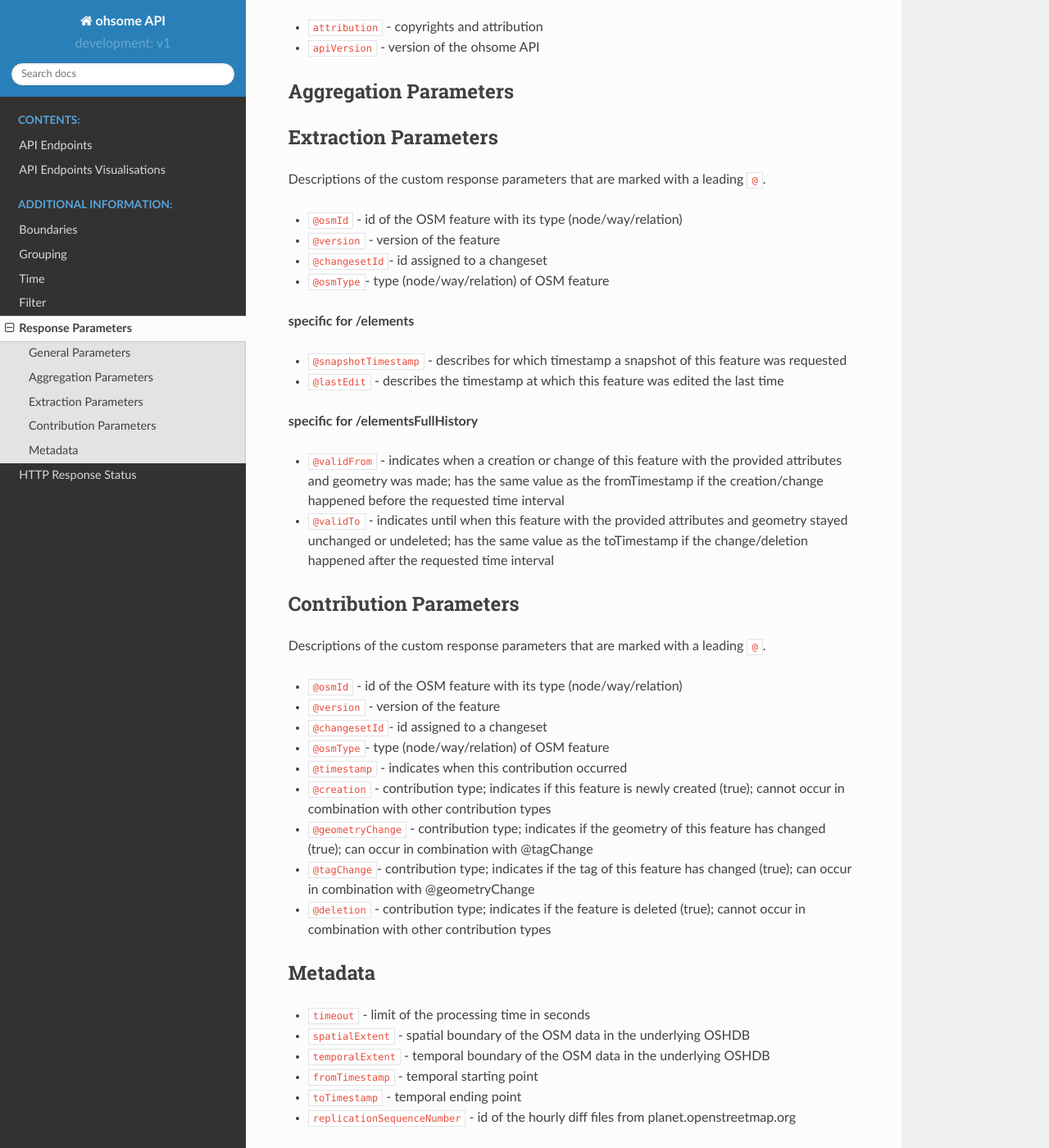
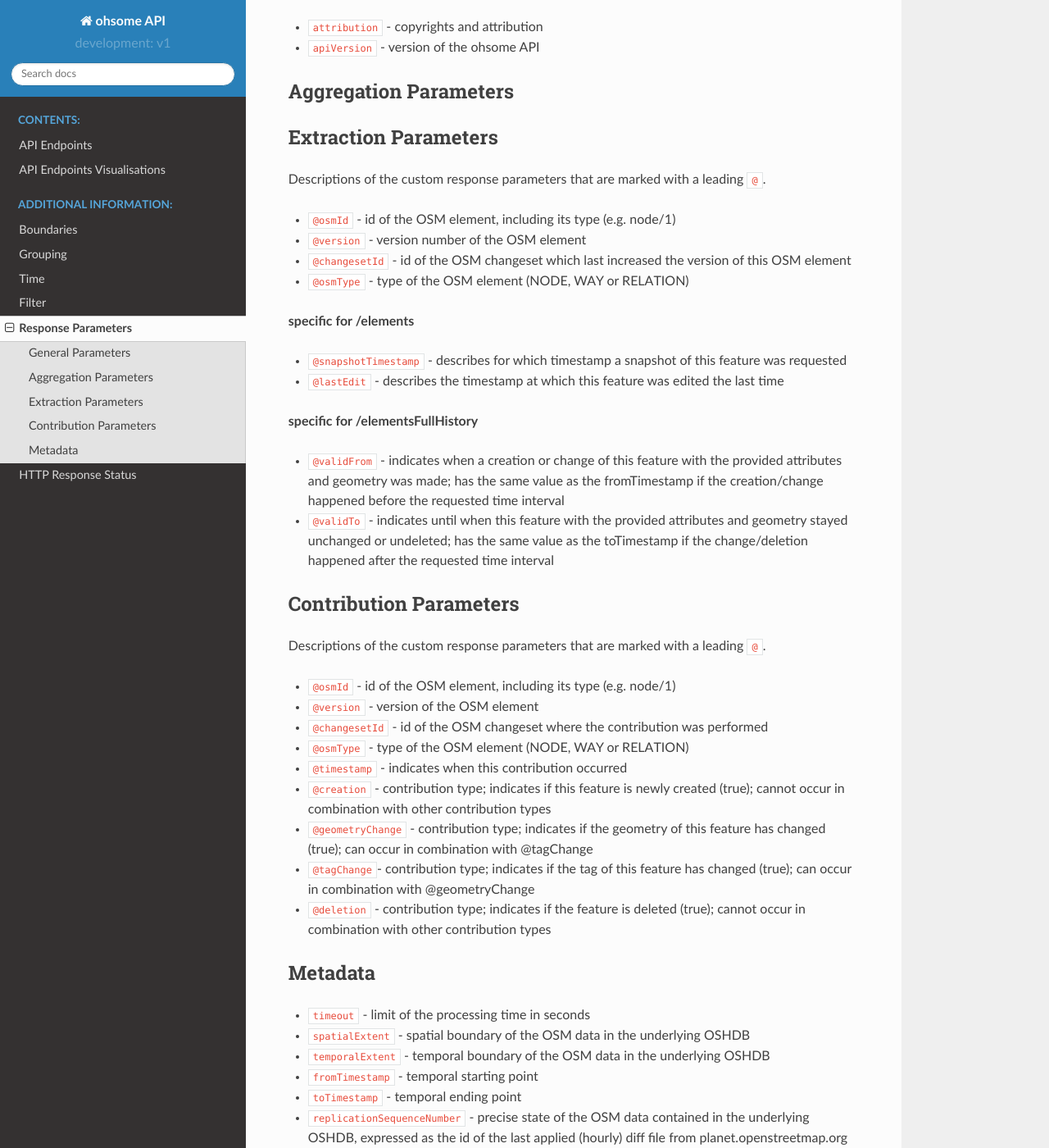
Before and after one commit to GIScience/ohsome-api, a Sphinx documentation site: the page built from docs/response-parameters.rst, in a window 1280 px wide and 1400 px high, scrolled down 291 px. Shown: the whole window at 82% size. Built offline with Sphinx 7.4.7 and the Read the Docs theme 2.0.0, drawn with Linux system fonts in a browser that asks for light colours.

Commit message:
Apply suggestions from code review
fixing typos and wording
adding additional context to some docs

Co-authored-by: Martin Raifer <martin.raifer@heigit.org>

```diff
--- a/docs/endpoints.rst
+++ b/docs/endpoints.rst
@@ -22,7 +22,7 @@
    :query filter: combines several attributive filters: OSM type, geometry (simple feature) type, as well as the OSM tag; See filter_
    :query format: 'json' or 'csv'; default: 'json'
    :query showMetadata: add additional metadata information to the response: 'true', 'false', 'yes', 'no'; default: 'false'
-   :query timeout: custom timeout to limit the processing time in seconds; default: dependent on server settings, retrieveable through a /metadata request
+   :query timeout: custom timeout to limit the processing time in seconds; default: dependent on server settings, retrievable via the /metadata request
    :query types: Deprecated! Use **filter** parameter instead! Old parameter which allowed to specify OSM type(s) ‘node’ and/or ‘way’ and/or ‘relation’ OR simple feature type(s) ‘point’ and/or ‘line’ and/or 'polygon’ and/or 'other'; default: all three OSM types
    :query keys: Deprecated! Use **filter** parameter instead! Old parameter which allowed to specify OSM key(s) given as a list and combined with the 'AND' operator; default: empty
    :query values: Deprecated! Use **filter** parameter instead! Old parameter which allowed to specify OSM value(s) given as a list and combined with the 'AND' operator; values(n) MUST fit to keys(n); default: empty
--- a/docs/response-parameters.rst
+++ b/docs/response-parameters.rst
@@ -19,10 +19,10 @@
 
 Descriptions of the custom response parameters that are marked with a leading ``@``.
 
-* ``@osmId`` - id of the OSM feature with its type (node/way/relation)
-* ``@version`` - version of the feature
-* ``@changesetId``- id assigned to a changeset
-* ``@osmType``- type (node/way/relation) of OSM feature
+* ``@osmId`` - id of the OSM element, including its type (e.g. node/1)
+* ``@version`` - version number of the OSM element
+* ``@changesetId`` - id of the OSM changeset which last increased the version of this OSM element
+* ``@osmType`` - type of the OSM element (NODE, WAY or RELATION)
 
 **specific for /elements**
 
@@ -39,10 +39,10 @@
 
 Descriptions of the custom response parameters that are marked with a leading ``@``.
 
-* ``@osmId`` - id of the OSM feature with its type (node/way/relation)
-* ``@version`` - version of the feature
-* ``@changesetId``- id assigned to a changeset
-* ``@osmType``- type (node/way/relation) of OSM feature
+* ``@osmId`` - id of the OSM element, including its type (e.g. node/1)
+* ``@version`` - version of the OSM element
+* ``@changesetId`` - id of the OSM changeset where the contribution was performed
+* ``@osmType`` - type of the OSM element (NODE, WAY or RELATION)
 * ``@timestamp`` - indicates when this contribution occurred
 * ``@creation``	- contribution type; indicates if this feature is newly created (true); cannot occur in combination with other contribution types
 * ``@geometryChange`` - contribution type; indicates if the geometry of this feature has changed (true); can occur in combination with @tagChange
@@ -57,4 +57,4 @@
 * ``temporalExtent`` - temporal boundary of the OSM data in the underlying OSHDB
 * ``fromTimestamp`` - temporal starting point
 * ``toTimestamp`` - temporal ending point
-* ``replicationSequenceNumber`` - id of the hourly diff files from planet.openstreetmap.org
+* ``replicationSequenceNumber`` - precise state of the OSM data contained in the underlying OSHDB, expressed as the id of the last applied (hourly) diff file from planet.openstreetmap.org
```
Also changed, not shown: 1 other file.
